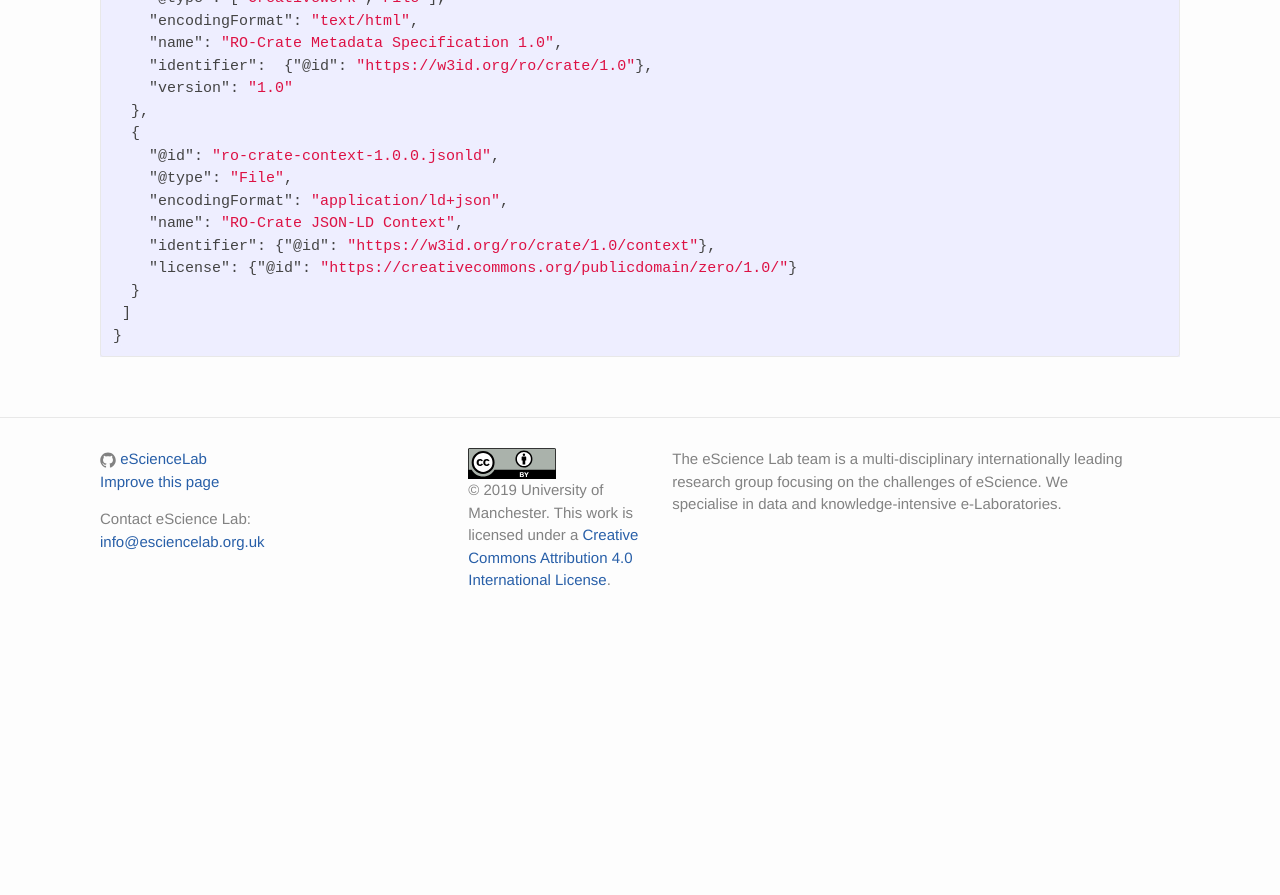
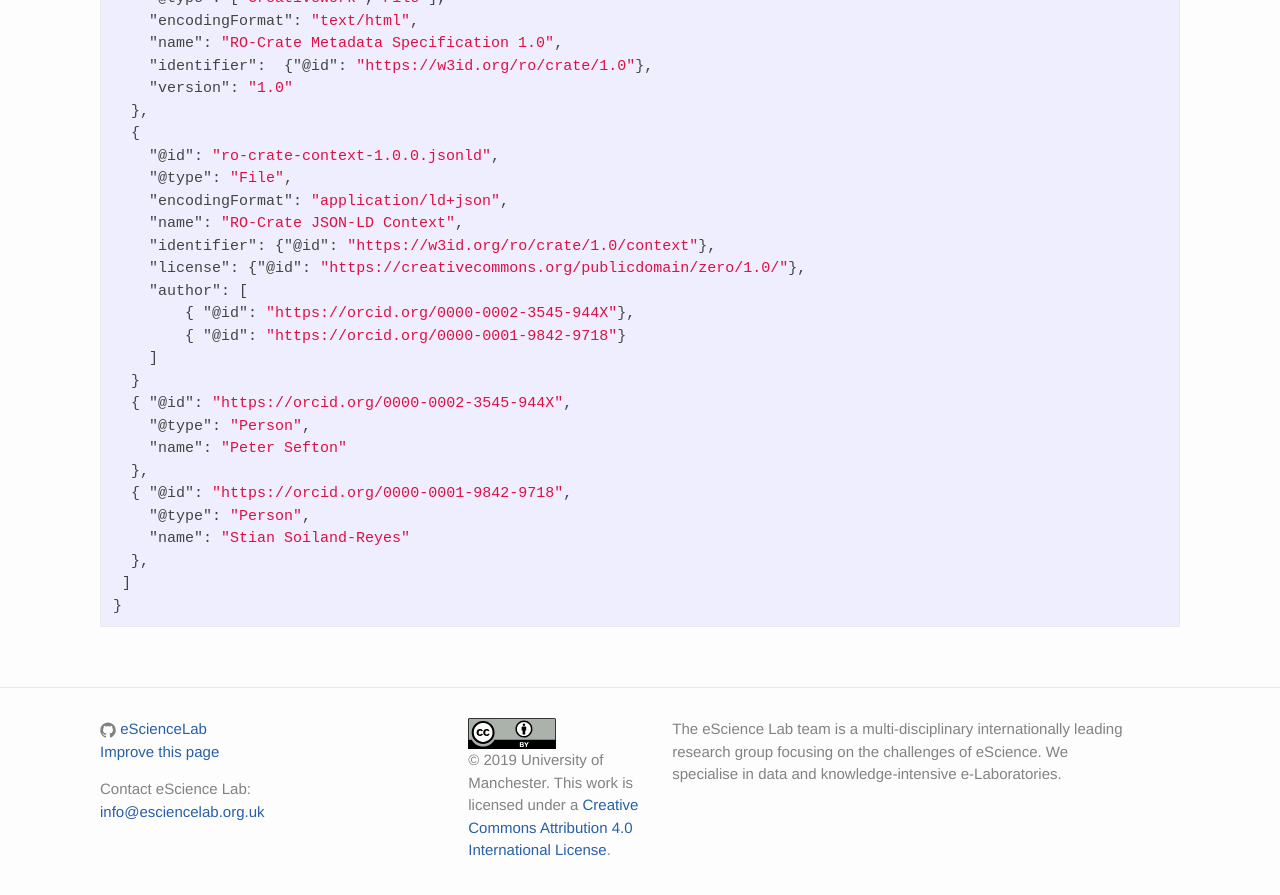
Before and after one commit to eScienceLab/eScienceLab.github.io, a Jekyll site: the page built from _posts/2019-11-15-ro-crate-1.0.md, in a window 1280 px wide and 900 px high, scrolled down 1817 px. Shown: the top 895 px of the window. Built offline with Jekyll 4.4.1, drawn with Linux system fonts in a browser that asks for light colours; comment, search, counter and statistics services are not loaded; before the commit the page ends 2454 px from its top, so only the background shows below that.

Commit message:
authors in example

````diff
--- a/_posts/2019-11-15-ro-crate-1.0.md
+++ b/_posts/2019-11-15-ro-crate-1.0.md
@@ -44,8 +44,8 @@ _This news item has been adapted from the an abstract at *Workshop on Research O
 ## Example
 
 ```json
-{ "@context": "https://w3id.org/ro/crate/1.0/context",
-  "@graph": [
+{"@context": "https://w3id.org/ro/crate/1.0/context",
+ "@graph": [
   { "@id": "ro-crate-metadata.jsonld",
     "@type": "CreativeWork",
     "conformsTo": {"@id": "https://w3id.org/ro/crate/1.0"},
@@ -60,8 +60,8 @@ _This news item has been adapted from the an abstract at *Workshop on Research O
     "license": { "@id": "https://www.apache.org/licenses/LICENSE-2.0"},
     "datePublished": "2019-11-15",
     "hasPart": [
-          {"@id": "ro-crate-1.0.0.html"},
-          {"@id": "ro-crate-context-1.0.0.jsonld"}
+        {"@id": "ro-crate-1.0.0.html"},
+        {"@id": "ro-crate-context-1.0.0.jsonld"}
     ]
   },
   { "@id": "ro-crate-1.0.0.html",
@@ -77,8 +77,20 @@ _This news item has been adapted from the an abstract at *Workshop on Research O
     "encodingFormat": "application/ld+json",
     "name": "RO-Crate JSON-LD Context",
     "identifier": {"@id": "https://w3id.org/ro/crate/1.0/context"},
-    "license": {"@id": "https://creativecommons.org/publicdomain/zero/1.0/"}
+    "license": {"@id": "https://creativecommons.org/publicdomain/zero/1.0/"},
+    "author": [
+        { "@id": "https://orcid.org/0000-0002-3545-944X"},
+        { "@id": "https://orcid.org/0000-0001-9842-9718"}
+    ]
   }
+  { "@id": "https://orcid.org/0000-0002-3545-944X",
+    "@type": "Person",
+    "name": "Peter Sefton"
+  },
+  { "@id": "https://orcid.org/0000-0001-9842-9718",
+    "@type": "Person",
+    "name": "Stian Soiland-Reyes"
+  },
  ]
 }
-```
+  ```
````
